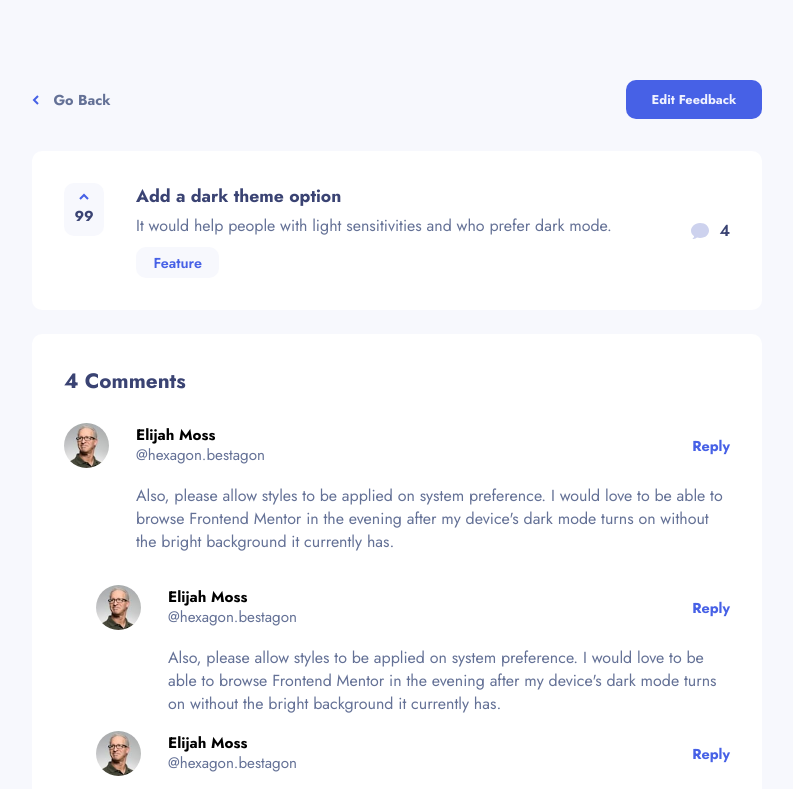
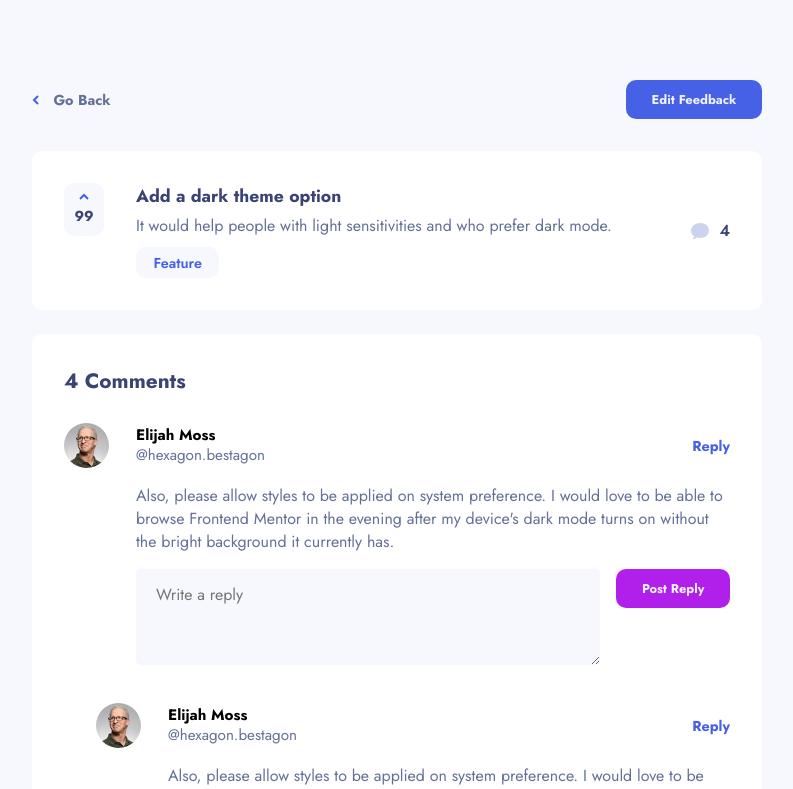
Before and after one commit to Victor-Nyagudi/product-feedback-app-react, a React (Create React App) app: page / in a window 1280 px wide. Shown: the top 789 px of the page, without its empty margins (243-1036 px from the left). Built offline with nearby package versions, Linux system fonts and the light colour scheme.

Commit message:
Add CommentReplyForm to FeedbackItemComment and style it

```diff
--- a/src/components/pages/feedback-detail-page/CommentReplyForm.js
+++ b/src/components/pages/feedback-detail-page/CommentReplyForm.js
@@ -31,7 +31,7 @@ function CommentReplyForm() {
 
                 <div className="comment__reply-form-button-container">
                     <Button
-                        text={ 'Post Comment' }
+                        text={ 'Post Reply' }
                         className={ 'button--add-feedback' }
                         type={ 'submit' }
                     />
--- a/src/components/pages/feedback-detail-page/FeedbackItemComment.js
+++ b/src/components/pages/feedback-detail-page/FeedbackItemComment.js
@@ -1,4 +1,5 @@
 import elijahImg from "../../../assets/user-images/image-elijah.jpg";
+import CommentReplyForm from "./CommentReplyForm";
 import FeedbackItemCommentReply from "./FeedbackItemCommentReply";
 
 function FeedbackItemComment() {
@@ -32,6 +33,8 @@ function FeedbackItemComment() {
                 </p>
             </div>
 
+            <CommentReplyForm />
+
             <ul className="comment__replies">
                 <FeedbackItemCommentReply />
                 <FeedbackItemCommentReply />
--- a/src/css/main.css
+++ b/src/css/main.css
@@ -607,6 +607,7 @@ a {
   gap: 0 .85em;
       grid-template-areas: 'comment-img-container comment-header'
  'comment-message-container comment-message-container'
+ 'comment-reply-form comment-reply-form'
  'comment-replies comment-replies';
   -ms-grid-columns: 2fr 8fr;
       grid-template-columns: 2fr 8fr;
@@ -688,7 +689,7 @@ a {
 }
 
 .feedback-detail__comment .comment__replies, .feedback-detail__comment--reply .comment__replies {
-  -ms-grid-row: 3;
+  -ms-grid-row: 4;
   -ms-grid-column: 1;
   -ms-grid-column-span: 2;
   grid-area: comment-replies;
@@ -698,6 +699,26 @@ a {
 
 .feedback-detail__comment .comment__replies .feedback-detail__comment--reply, .feedback-detail__comment--reply .comment__replies .feedback-detail__comment--reply {
   border-bottom: none;
+}
+
+.feedback-detail__comment .comment__reply-form-container, .feedback-detail__comment--reply .comment__reply-form-container {
+  -ms-grid-row: 3;
+  -ms-grid-column: 1;
+  -ms-grid-column-span: 2;
+  grid-area: comment-reply-form;
+  padding-top: 1em;
+}
+
+.feedback-detail__comment .comment__reply-form-button-container, .feedback-detail__comment--reply .comment__reply-form-button-container {
+  display: -webkit-box;
+  display: -ms-flexbox;
+  display: flex;
+  -webkit-box-align: center;
+      -ms-flex-align: center;
+          align-items: center;
+  -webkit-box-pack: end;
+      -ms-flex-pack: end;
+          justify-content: flex-end;
 }
 
 .feedback-detail__add-comment {
@@ -1257,6 +1278,7 @@ a {
     gap: 0 2em;
         grid-template-areas: 'comment-img-container comment-header comment-header'
  'comment-img-container comment-message-container comment-message-container'
+ '. comment-reply-form comment-reply-form'
  'comment-replies comment-replies comment-replies';
   }
   .feedback-detail__comment:not(:last-child), .feedback-detail__comment--reply:not(:last-child) {
@@ -1276,6 +1298,27 @@ a {
   .feedback-detail__comment .comment__replies, .feedback-detail__comment--reply .comment__replies {
     padding-top: 2em;
     padding-left: 2em;
+  }
+  .feedback-detail__comment .comment__reply-form-container .comment__reply-form, .feedback-detail__comment--reply .comment__reply-form-container .comment__reply-form {
+    display: -webkit-box;
+    display: -ms-flexbox;
+    display: flex;
+    -webkit-box-align: center;
+        -ms-flex-align: center;
+            align-items: center;
+    gap: 1em;
+  }
+  .feedback-detail__comment .comment__reply-form-container .comment__reply-form-textarea-container, .feedback-detail__comment--reply .comment__reply-form-container .comment__reply-form-textarea-container {
+    -webkit-box-flex: 4;
+        -ms-flex: 4;
+            flex: 4;
+  }
+  .feedback-detail__comment .comment__reply-form-container .comment__reply-form-button-container, .feedback-detail__comment--reply .comment__reply-form-container .comment__reply-form-button-container {
+    -webkit-box-flex: 0;
+        -ms-flex: 0 0 auto;
+            flex: 0 0 auto;
+    -ms-flex-item-align: start;
+        align-self: flex-start;
   }
   .feedback-detail__comment .comment__reply-button, .feedback-detail__comment--reply .comment__reply-button {
     font-size: .9rem;
--- a/src/main.scss
+++ b/src/main.scss
@@ -617,6 +617,7 @@ a {
         grid-template-areas:
             'comment-img-container comment-header'
             'comment-message-container comment-message-container'
+            'comment-reply-form comment-reply-form'
             'comment-replies comment-replies'
         ;
 
@@ -690,6 +691,19 @@ a {
                 padding-left: 1.5em;
 
                 & .feedback-detail__comment--reply { border-bottom: none; }
+            }
+
+            &__reply-form {
+                &-container {
+                    grid-area: comment-reply-form;
+                    padding-top: 1em;
+                }
+
+                &-button-container {
+                    display: flex;
+                    align-items: center;
+                    justify-content: flex-end;
+                }
             }
         }
     }
@@ -1114,6 +1128,7 @@ a {
             grid-template-areas:
                 'comment-img-container comment-header comment-header'
                 'comment-img-container comment-message-container comment-message-container'
+                '. comment-reply-form comment-reply-form'
                 'comment-replies comment-replies comment-replies'
             ;
 
@@ -1139,6 +1154,26 @@ a {
                 &__replies {
                     padding-top: 2em;
                     padding-left: 2em;
+                }
+
+                &__reply-form {
+                    &-container {
+                        .comment__reply-form {
+                            display: flex;
+                            align-items: center;
+                            gap: 1em;
+
+                            &-textarea-container {
+                                flex: 4;
+                            }
+
+                            &-button-container {
+                                flex: 0 0 auto;
+
+                                align-self: flex-start;
+                            }
+                        }
+                    }
                 }
 
                 &__reply-button { font-size: .9rem; }
```
Also changed, not shown: 1 other file (tests, documents, lock files or other folders).
